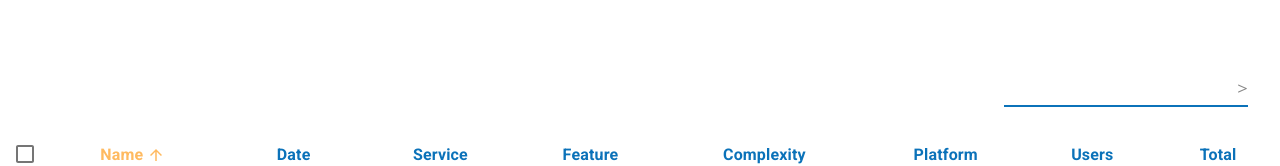
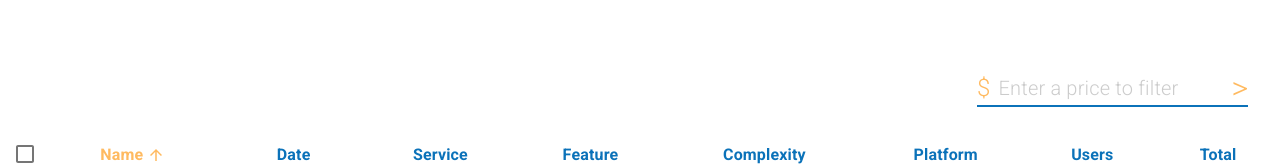
Before and after one commit to CharlesXyt/arcdevelopment-project_2, a Next.js app: page / in a window 1280 px wide. Both pictures are taken after a click on the button 1235 px from the left and 403 px from the top of the page. Shown: the part 315-481 px from the top of the page. Built offline with nearby package versions, Linux system fonts and the light colour scheme.

Commit message:
finish all the functionalities

```diff
--- a/src/ui/EnhancedTable.js
+++ b/src/ui/EnhancedTable.js
@@ -22,7 +22,9 @@ import {
     Menu,
     MenuItem,
     TextField,
-    InputAdornment
+    InputAdornment,
+    Chip,
+    Grid
 } from '@material-ui/core';
 import DeleteIcon from '@material-ui/icons/Delete';
 import FilterListIcon from '@material-ui/icons/FilterList';
@@ -138,24 +140,33 @@ const useToolbarStyles = makeStyles(theme => ({
     title: {
         flex: '1 1 100%',
     },
-    menu:{
-        "&:hover":{
-            backgroundColor:"#fff"
+    menu: {
+        "&:hover": {
+            backgroundColor: "#fff"
         },
-        "&.Mui-focusVisible":{
-            backgroundColor:"#fff"
+        "&.Mui-focusVisible": {
+            backgroundColor: "#fff"
         }
+    },
+    totalFilter: {
+        fontSize: "2rem",
+        color: theme.palette.common.orange
+
+    },
+    dollarSign: {
+        fontSize: "1.5rem",
+        color: theme.palette.common.orange
     }
 }));
 
 const EnhancedTableToolbar = props => {
     const classes = useToolbarStyles();
-    const { numSelected, selected, setSelected, rows, setRows } = props;
+    const { numSelected, selected, setSelected, rows, setRows, filterPrice, setFilterPrice, totalFilter, setTotalFilter } = props;
     const [undo, setUndo] = React.useState([])
     const [alert, setAlert] = React.useState({ open: false, color: "#ff3232", message: "Row deleted!" })
-    const [anchorEl,setAnchorEl] = React.useState(null)
-    const [totalFilter,setTotalFilter] = React.useState(">")
-    const [openMenu,setOpenMenu] = React.useState(false)
+    const [anchorEl, setAnchorEl] = React.useState(null)
+
+    const [openMenu, setOpenMenu] = React.useState(false)
 
     const onDelete = () => {
         const newRows = [...rows]
@@ -186,6 +197,28 @@ const EnhancedTableToolbar = props => {
     const handleClose = (event) => {
         setAnchorEl(null)
         setOpenMenu(false)
+    }
+
+    const handleTotalFilter = (event) => {
+        setFilterPrice(event.target.value)
+        if (event.target.value !== "") {
+            const newRows = [...rows]
+
+            newRows.map(row => eval(`${event.target.value} ${totalFilter === "=" ? "===" : totalFilter} ${row.total.slice(1)}`) ? row.search = true : row.search = false)
+            setRows(newRows)
+        } else {
+            const newRows = [...rows]
+            newRows.map(row => row.search = true)
+            setRows(newRows)
+        }
+
+    }
+    const filterChange = (operator) => {
+        if (filterPrice !== "") {
+            const newRows = [...props.rows]
+            newRows.map(row => eval(`${filterPrice} ${operator === "=" ? "===" : operator} ${row.total.slice(1)}`) ? row.search = true : row.search = false)
+            setRows(newRows)
+        }
     }
 
     return (
@@ -243,20 +276,29 @@ const EnhancedTableToolbar = props => {
                 elevation={0}
                 keepMounted
                 //  for search engine
-                style={{zIndex:1302}}
+                style={{ zIndex: 1302 }}
             // menu item above the app bar
             >
                 <MenuItem classes={{
-                    root:classes.menu
+                    root: classes.menu
                 }}>
                     <TextField
+                        value={filterPrice}
+                        onChange={handleTotalFilter}
+                        placeholder="Enter a price to filter"
                         InputProps={{
-                    type:"number",
-                    endAdornment:(
-                    <InputAdornment onClick={() => setTotalFilter(totalFilter === ">" ? "<" :totalFilter === "<" ? "=" : "<")} position="end" style={{pointer:"click"}}>
+                            type: "number",
+                            startAdornment: (
+                                <InputAdornment position="start">
+                                    <span className={classes.dollarSign}>$</span>
+                                </InputAdornment>
+                            ),
+                            endAdornment: (
+                                <InputAdornment onClick={() => { setTotalFilter(totalFilter === ">" ? "<" : totalFilter === "<" ? "=" : ">"); filterChange(totalFilter === ">" ? "<" : totalFilter === "<" ? "=" : ">"); }} position="end" style={{ cursor: "pointer" }}>
                                     <span className={classes.totalFilter}>{totalFilter}</span>
                                 </InputAdornment>
-                    )}}/>
+                            )
+                        }} />
                 </MenuItem>
             </Menu>
         </Toolbar>
@@ -289,6 +331,11 @@ const useStyles = makeStyles(theme => ({
         top: 20,
         width: 1,
     },
+    chip: {
+        marginRight: "2em",
+        backgroundColor: theme.palette.common.blue,
+        color: "#fff"
+    }
 }));
 
 export default function EnhancedTable(props) {
@@ -296,7 +343,8 @@ export default function EnhancedTable(props) {
     const [order, setOrder] = React.useState('asc');
     const [orderBy, setOrderBy] = React.useState('name');
     const [selected, setSelected] = React.useState([]);
-
+    const [filterPrice, setFilterPrice] = React.useState("")
+    const [totalFilter, setTotalFilter] = React.useState(">")
     const [rowsPerPage, setRowsPerPage] = React.useState(5);
     const { rows, setRows, page, setPage, websiteChecked, iOSChecked, androidChecked, softwareChecked } = props
 
@@ -373,11 +421,30 @@ export default function EnhancedTable(props) {
         }
     }
 
+    const priceFilters = (switchRows) => {
+        if(filterPrice !== ""){
+            const newRows = [...switchRows]
+
+            newRows.map(row => eval(`${filterPrice} ${totalFilter === "=" ? "===" : totalFilter} ${row.total.slice(1)}`) ? row.search === false ? null : (row.search=true) : row.search = false)
+            return newRows
+        }
+        return switchRows
+    }
 
     return (
         <div className={classes.root}>
             <Paper className={classes.paper} elevation={0}>
-                <EnhancedTableToolbar numSelected={selected.length} selected={selected} setSelected={setSelected} rows={rows} setRows={setRows} />
+                <EnhancedTableToolbar
+                    numSelected={selected.length}
+                    selected={selected}
+                    setSelected={setSelected}
+                    rows={rows}
+                    setRows={setRows}
+                    filterPrice={filterPrice}
+                    setFilterPrice={setFilterPrice}
+                    totalFilter={totalFilter}
+                    setTotalFilter={setTotalFilter}
+                />
                 <TableContainer>
                     <Table
                         className={classes.table}
@@ -395,7 +462,7 @@ export default function EnhancedTable(props) {
                             rowCount={rows.length}
                         />
                         <TableBody>
-                            {stableSort(switchFilters().filter(row => row.search), getComparator(order, orderBy))
+                            {stableSort(priceFilters(switchFilters()).filter(row => row.search), getComparator(order, orderBy))
                                 .slice(page * rowsPerPage, page * rowsPerPage + rowsPerPage)
                                 .map((row, index) => {
                                     const isItemSelected = isSelected(row.name);
@@ -436,12 +503,25 @@ export default function EnhancedTable(props) {
                 <TablePagination
                     rowsPerPageOptions={[5, 10, 25]}
                     component="div"
-                    count={rows.filter(row => row.search).length}
+                    count={priceFilters(switchFilters()).filter(row => row.search).length}
                     rowsPerPage={rowsPerPage}
                     page={page}
                     onChangePage={handleChangePage}
                     onChangeRowsPerPage={handleChangeRowsPerPage}
                 />
+                <Grid container justify="flex-end">
+                    <Grid item>
+                        {filterPrice !== "" ? <Chip
+                            onDelete={() => {
+                                setFilterPrice("")
+                                const newRows = [...rows]
+                                newRows.map(row => row.search = true)
+                                setRows(newRows)
+                            }}
+                            className={classes.chip}
+                            label={totalFilter === ">" ? `Less than $${filterPrice}` : totalFilter === "<" ? `Greater than $${filterPrice}` : `Equal to $${filterPrice}`} /> : null}
+                    </Grid>
+                </Grid>
             </Paper>
         </div>
     );
```
Lines whose indentation alone changed are shown as unchanged.
